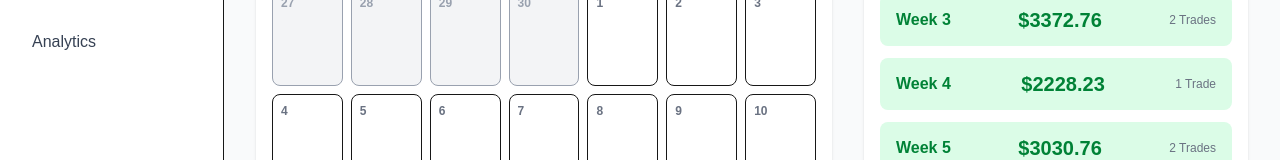
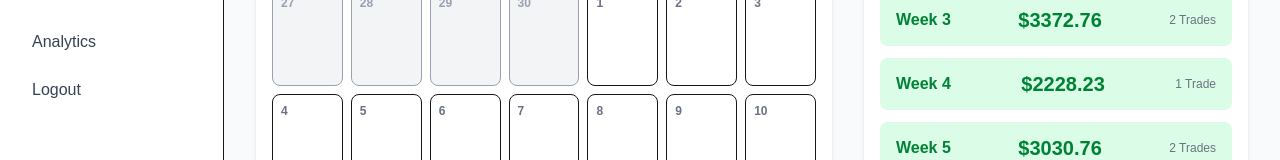
Before and after one commit to Tobikun11-Arch/Trader-system, a Next.js app in the folder frontend/: page /dashboard/pnl-journal in a window 1280 px wide. Shown: the part 154-314 px from the top of the page. Built offline with nearby package versions, Linux system fonts and the light colour scheme.

Commit message:
added logout

```diff
--- a/frontend/src/components/templates/DashboardLayout.tsx
+++ b/frontend/src/components/templates/DashboardLayout.tsx
@@ -15,7 +15,8 @@ export function DashboardLayout({children}: DashboardLayoutProps) {
     {id: 'overview', label: 'Overview', path: '/dashboard'},
     {id: 'pnl-journal', label: 'P&L Journal', path: '/dashboard/pnl-journal'},
     {id: 'trades', label: 'Trades', path: '/dashboard/trades'},
-    {id: 'analytics', label: 'Analytics', path: '/dashboard/analytics'}
+    {id: 'analytics', label: 'Analytics', path: '/dashboard/analytics'},
+    {id: 'logout', label: 'Logout', path: '/login'}
   ];
 
   const currentTab = tabs.find(tab => pathname === tab.path)?.id || 'overview';
```
